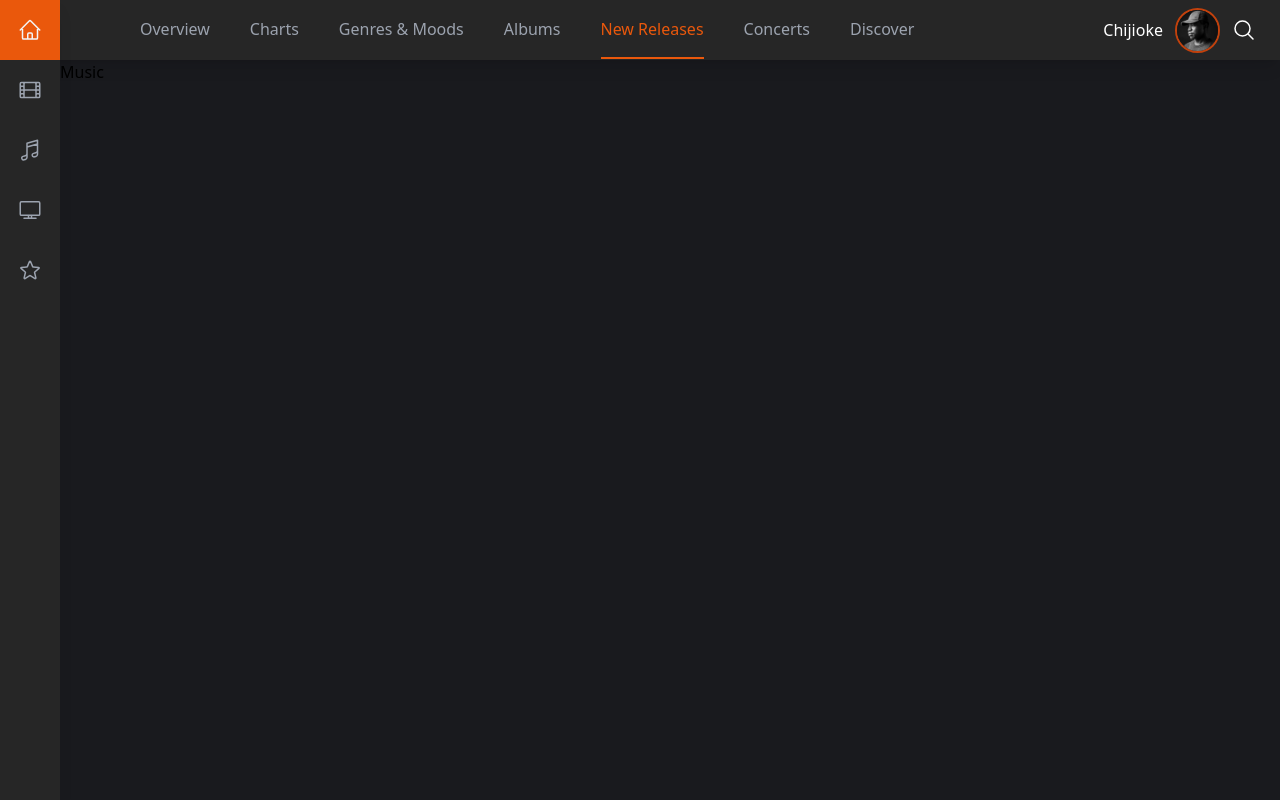
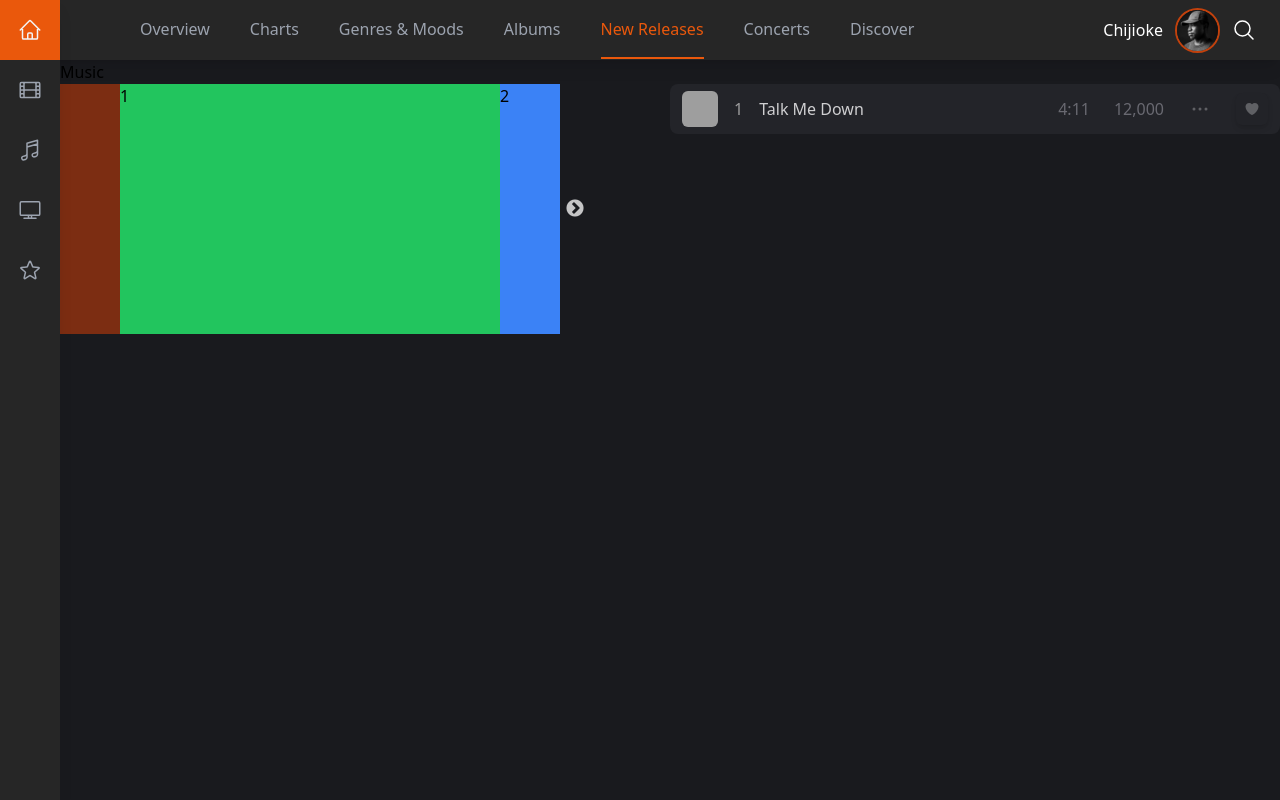
Before and after one commit to obichijioke/movie-music, a React (Create React App) app: page /music in a window 1280 px wide. Built offline with nearby package versions, Linux system fonts and the light colour scheme; grey boxes are pictures that could not be loaded.

Commit message:
music List Item

```diff
--- a/package.json
+++ b/package.json
@@ -6,6 +6,7 @@
     "@emotion/react": "^11.10.4",
     "@emotion/styled": "^11.10.4",
     "@headlessui/react": "^1.7.3",
+    "@heroicons/react": "^2.0.13",
     "@mui/material": "^5.10.9",
     "@testing-library/jest-dom": "^5.16.5",
     "@testing-library/react": "^13.4.0",
@@ -19,7 +20,9 @@
     "react-rating-stars-component": "^2.2.0",
     "react-router-dom": "^6.4.2",
     "react-scripts": "5.0.1",
+    "react-slick": "^0.29.0",
     "screenfull": "^6.0.2",
+    "slick-carousel": "^1.8.1",
     "web-vitals": "^2.1.4"
   },
   "scripts": {
--- a/public/index.html
+++ b/public/index.html
@@ -1,6 +1,17 @@
 <!DOCTYPE html>
 <html lang="en">
   <head>
+    <link
+      rel="stylesheet"
+      type="text/css"
+      charset="UTF-8"
+      href="https://cdnjs.cloudflare.com/ajax/libs/slick-carousel/1.6.0/slick.min.css"
+    />
+    <link
+      rel="stylesheet"
+      type="text/css"
+      href="https://cdnjs.cloudflare.com/ajax/libs/slick-carousel/1.6.0/slick-theme.min.css"
+    />
     <meta charset="utf-8" />
     <link rel="icon" href="%PUBLIC_URL%/favicon.ico" />
     <meta name="viewport" content="width=device-width, initial-scale=1" />
--- a/src/App.js
+++ b/src/App.js
@@ -1,4 +1,6 @@
 import "./App.css";
+// import "~slick-carousel/slick/slick.css";
+// import "~slick-carousel/slick/slick-theme.css";
 import { Routes, Route } from "react-router-dom";
 import { Movie, Home, Music, TV, MovieDetails } from "./pages";
 
--- /dev/null
+++ b/src/components/music/MusicListItem.js
@@ -0,0 +1,29 @@
+import React from "react";
+import { EllipsisHorizontalIcon } from "@heroicons/react/24/outline";
+import { HeartIcon } from "@heroicons/react/24/solid";
+
+const MusicListItem = ({ data }) => {
+  return (
+    <div className="flex items-center justify-between py-2 px-3 w-full h-[50px] bg-[#232429] rounded-lg hover:bg-[#2b2e35] cursor-pointer">
+      <div className="flex items-center gap-4">
+        <img
+          src="https://lh3.googleusercontent.com/eC9DfRcYSk4FE-fvDCJSu_4xsKdVMKxwmFTYFZwP8OqB7R4TKxAjKoR-Kp1lXeRi2WddPFYulSte4eW-=w150-h150-l90-rj"
+          alt=""
+          className="w-9 h-9 rounded-md"
+        />
+        <p className="text-[#9d9d9e] font-medium">1</p>
+        <p className="text-[#cfcfd1] font-medium">Talk Me Down</p>
+      </div>
+      <div className="flex items-center gap-6">
+        <p className="text-[#696971] font-medium">4:11</p>
+        <p className="text-[#696971] font-medium">12,000</p>
+        <EllipsisHorizontalIcon className="h-6 w-6 text-[#5f6064]" />
+        <div className="p-2 bg-[#222328] shadow-md rounded-md flex justify-center items-center">
+          <HeartIcon className="h-4 w-4 text-[#5f6064]" />
+        </div>
+      </div>
+    </div>
+  );
+};
+
+export default MusicListItem;
--- /dev/null
+++ b/src/components/music/MusicSliderCarousel.js
@@ -0,0 +1,40 @@
+import React from "react";
+import Slider from "react-slick";
+
+const MusicSliderCarousel = () => {
+  const settings = {
+    className: "center",
+    centerMode: true,
+    infinite: true,
+    centerPadding: "60px",
+    slidesToShow: 1,
+    speed: 500,
+  };
+  return (
+    <div className="w-[500px]">
+      {" "}
+      <Slider {...settings}>
+        <div className="h-[250px] w-[250px] bg-green-500">
+          <h3>1</h3>
+        </div>
+        <div className="h-[250px] w-[250px] bg-blue-500">
+          <h3>2</h3>
+        </div>
+        <div className="h-[250px] w-[250px] bg-blue-700">
+          <h3>3</h3>
+        </div>
+        <div className="h-[250px] w-[250px] bg-blue-900">
+          <h3>4</h3>
+        </div>
+        <div className="h-[250px] w-[250px] bg-pink-900">
+          <h3>5</h3>
+        </div>
+        <div className="h-[250px] w-[250px] bg-orange-900">
+          <h3>6</h3>
+        </div>
+      </Slider>
+    </div>
+  );
+};
+
+export default MusicSliderCarousel;
--- a/src/pages/Music.js
+++ b/src/pages/Music.js
@@ -1,8 +1,22 @@
 import React from "react";
 import WithNavs from "../components/layout/WithNavs";
+import MusicSliderCarousel from "../components/music/MusicSliderCarousel";
+import MusicListItem from "../components/music/MusicListItem";
 
 const Music = () => {
-  return <div>Music</div>;
+  return (
+    <div>
+      <p>Music</p>
+      <div className="flex w-full">
+        <div className="w-1/2">
+          <MusicSliderCarousel />
+        </div>
+        <div className="w-1/2">
+          <MusicListItem />
+        </div>
+      </div>
+    </div>
+  );
 };
 
 export default WithNavs(Music);
```
Also changed, not shown: 1 other file (tests, documents, lock files or other folders).
